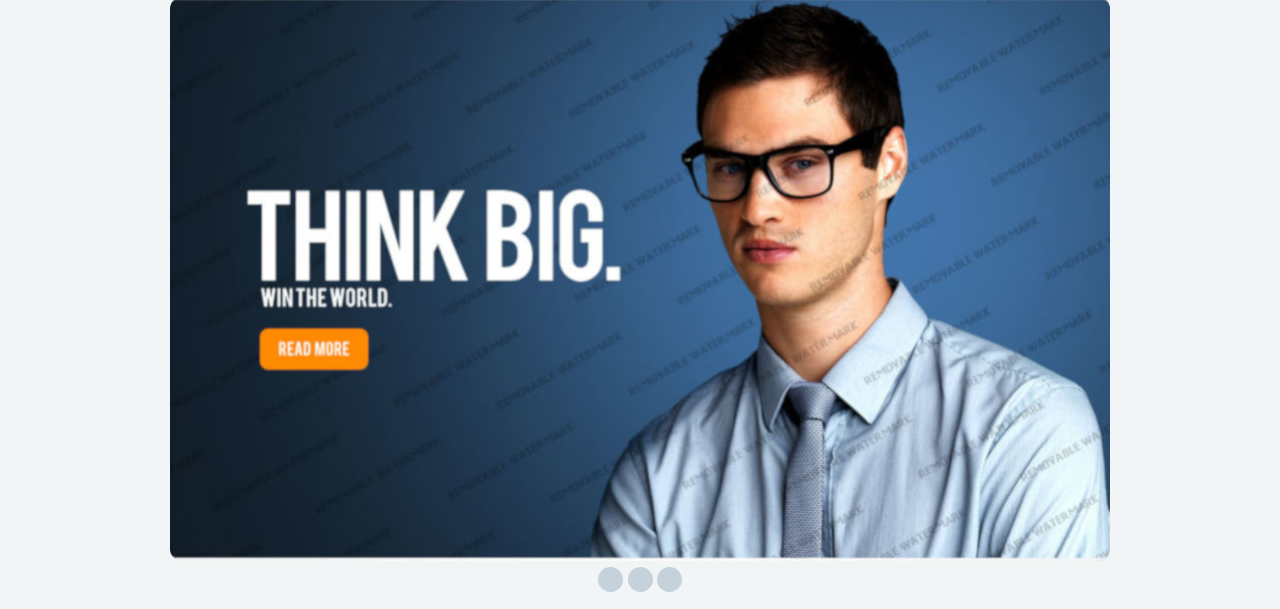
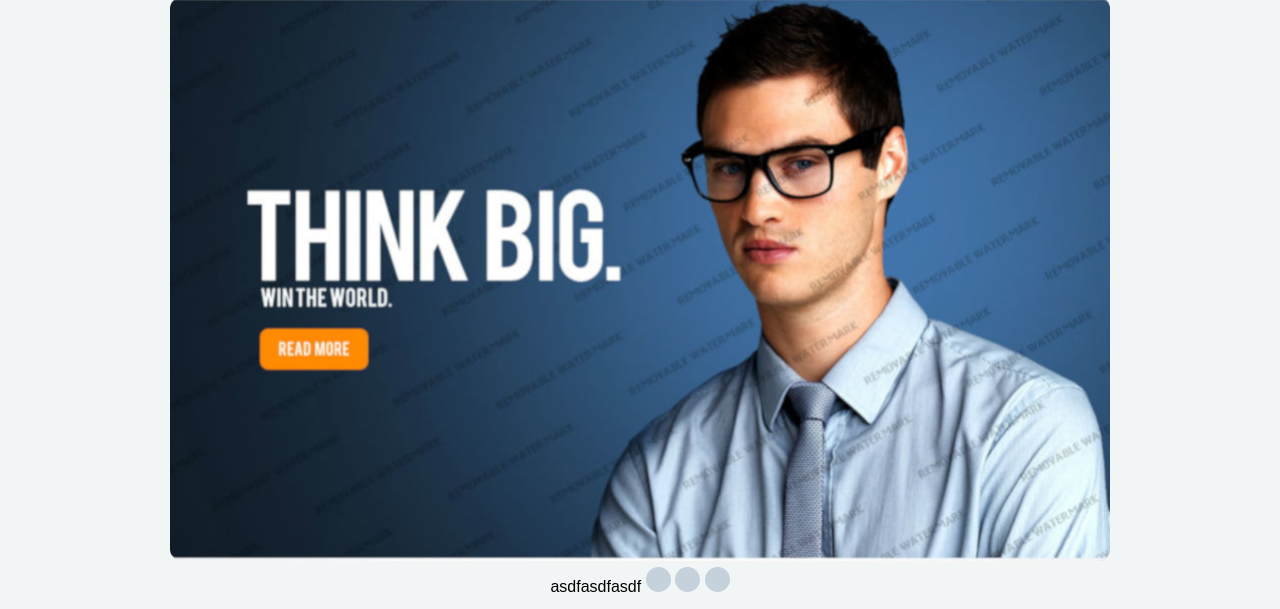
Before and after one commit to edaniels20/960_project, a plain HTML site: page index.html in a window 1280 px wide. Shown: the part 137-746 px from the top of the page. Drawn offline with nearby package versions, Linux system fonts and the light colour scheme.

Commit message:
ignore this i was showing someone something

```diff
--- a/index.html
+++ b/index.html
@@ -51,7 +51,7 @@
 </div>
 <div class="dots container_12">
     <div class="dots-child grid_12">
-        <ul>
+        <ul>asdfasdfasdf
             <li>
                 <a href="#" class="image-button1"></a>
             </li>
```
